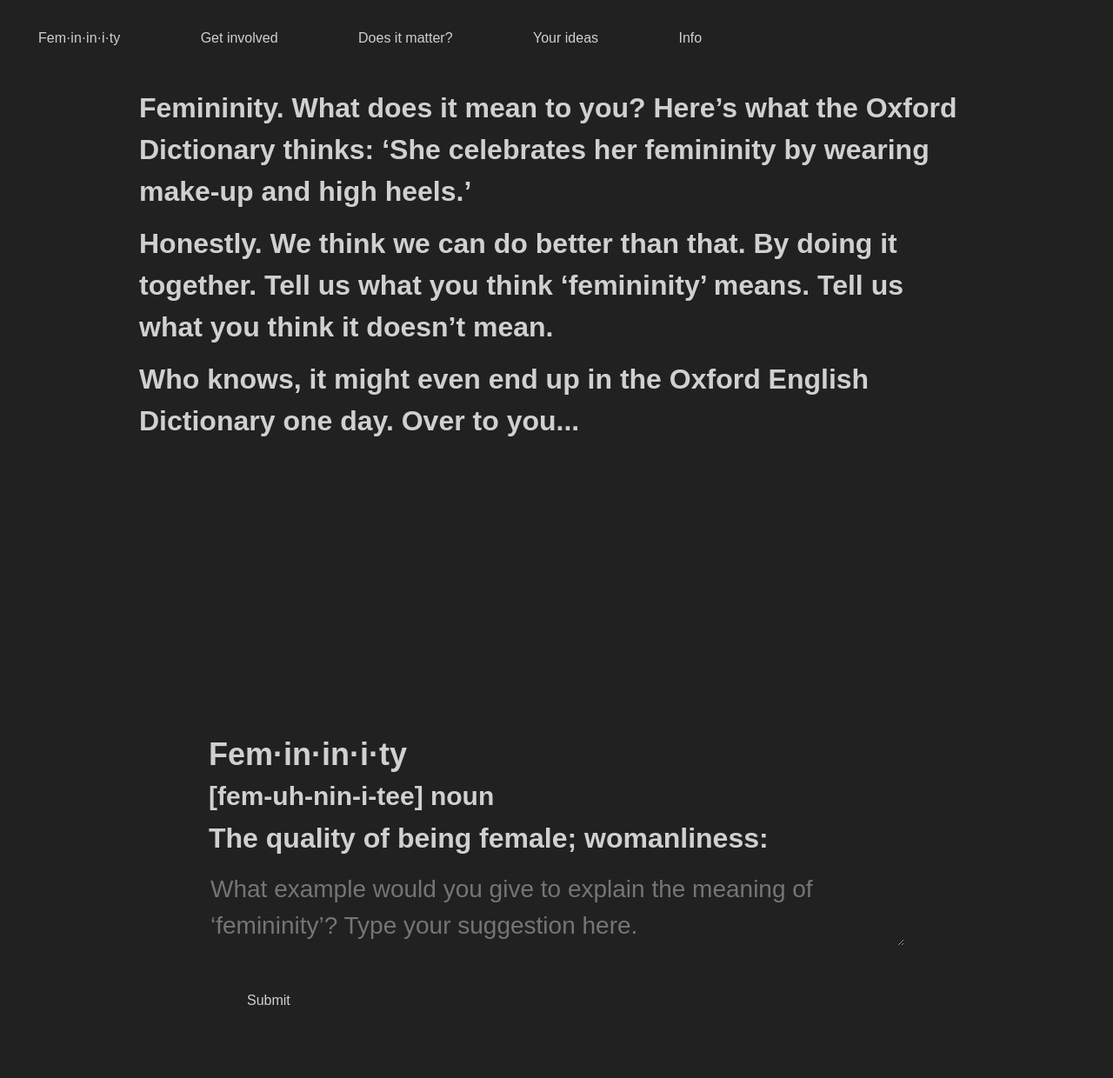
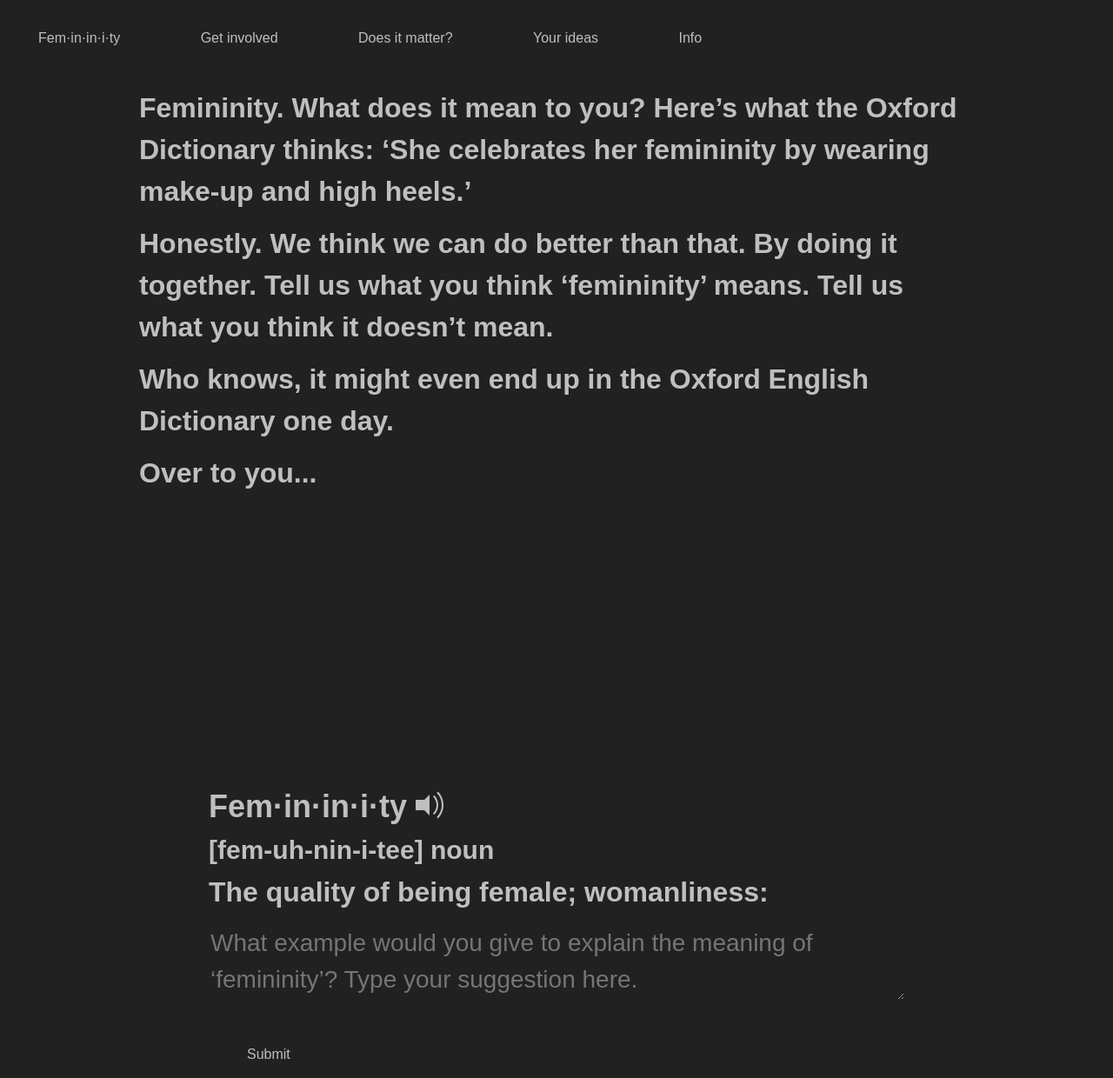
Before and after one commit to Josephwalker/femininity, a website: page index.html in a window 1280 px wide. Shown: the top 1240 px of the page at 87% size. Drawn offline with Linux system fonts and the light colour scheme.

Commit message:
add audio play

```diff
--- a/css/base.page.scss
+++ b/css/base.page.scss
@@ -29,6 +29,19 @@
     background-color: $inuit-base-background-color;
 }
 
+.highlight:hover {
+    color: rgb(255, 0, 255);
+    cursor: pointer;
+}
+
+.play {
+    display: inline-block;
+    vertical-align: middle;
+
+    &:hover {
+        cursor: pointer;
+    }
+}
 
 form {
     max-width: 800px;
--- a/css/settings.settings.scss
+++ b/css/settings.settings.scss
@@ -12,7 +12,7 @@
 
 
 // High-level base settings.
-$inuit-base-text-color: #d0d0d0;
+$inuit-base-text-color: #bfbfbf;
 $inuit-base-background-color: #212121;
 
 
--- a/css/style.css
+++ b/css/style.css
@@ -482,7 +482,7 @@
   line-height: 1.5;
   /* [1] */
   background-color: #212121;
-  color: #d0d0d0;
+  color: #bfbfbf;
   overflow-y: scroll;
   /* [2] */
   min-height: 100%;
@@ -522,6 +522,19 @@
   position: fixed;
   width: 100%;
   background-color: #212121;
+}
+
+.highlight:hover {
+  color: magenta;
+  cursor: pointer;
+}
+
+.play {
+  display: inline-block;
+  vertical-align: middle;
+}
+.play:hover {
+  cursor: pointer;
 }
 
 form {
@@ -675,7 +688,7 @@
 .btn, .btn:hover, .btn:active, .btn:focus {
   text-decoration: none;
   /* [4] */
-  color: #d0d0d0;
+  color: #bfbfbf;
 }
 
 /**
--- a/index.html
+++ b/index.html
@@ -26,17 +26,24 @@
         </div>
         <section class="page-section" id="section-home">
 
-            <p>Femininity. What does it mean to you? Here’s what the Oxford Dictionary thinks: ‘She celebrates her femininity by wearing make-up and high heels.’</p>
+            <p>Femininity. What does it mean to you? Here’s what the Oxford Dictionary thinks: <span class="highlight">‘She celebrates her femininity by wearing make-up and high heels.’</span></p>
             <p>Honestly. We think we can do better than that. By doing it together. Tell us what you think ‘femininity’ means. Tell us what you think it doesn’t mean.</p>
-            <p>Who knows, it might even end up in the Oxford English Dictionary one day.
-            Over to you...</p>
+            <p>Who knows, it might even end up in the Oxford English Dictionary one day.</p>
+            <p>Over to you...</p>
         </section>
 
         <section class="page-section" id="section-1">
 
             <form>
                 <label for="quote">
-                <h1>Fem·in·in·i·ty</h1>
+                <h1>Fem·in·in·i·ty
+                <span class="play" onclick="document.getElementById('play').play()">
+                    <svg xmlns="http://www.w3.org/2000/svg" width="32" height="32" viewBox="0 0 32 32"><g fill="#BFBFBF"><path d="M21.404 4.783l-1.422 1.42C22.462 8.73 24 12.188 24 16s-1.537 7.27-4.018 9.797l1.42 1.42C24.244 24.33 26 20.373 26 16c0-4.372-1.756-8.33-4.596-11.217z"/><path d="M25.648.537l-1.424 1.426C27.79 5.576 30 10.533 30 16s-2.21 10.424-5.777 14.037l1.426 1.426C29.573 27.49 32 22.03 32 16S29.574 4.51 25.648.537z"/></g><path fill="#BFBFBF" d="M16 4l-6 6H0v12h10l6 6"/></svg>
+                </span>
+                <audio src="femininity.mp3" id="play">
+                  Your browser does not support the <code>audio</code> element.
+                </audio>
+                </h1>
                 <h2>[fem-uh-nin-i-tee] noun</h2>
                 <p>The quality of being female; womanliness:</p></label>
 
```
Also changed, not shown: build/css/style.min.css, 1 other file.
